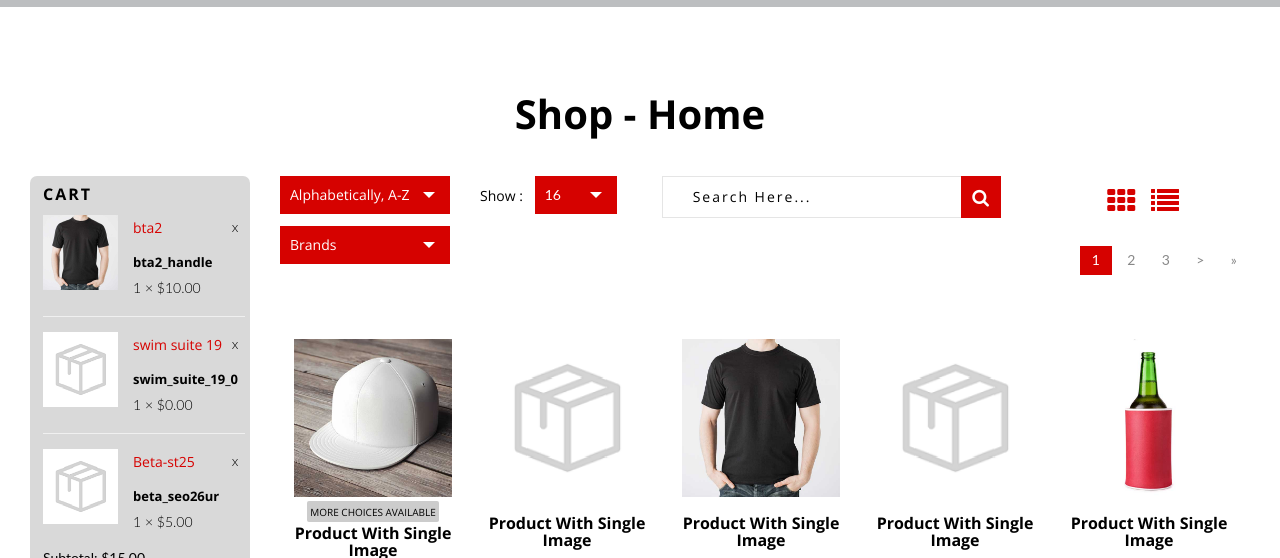
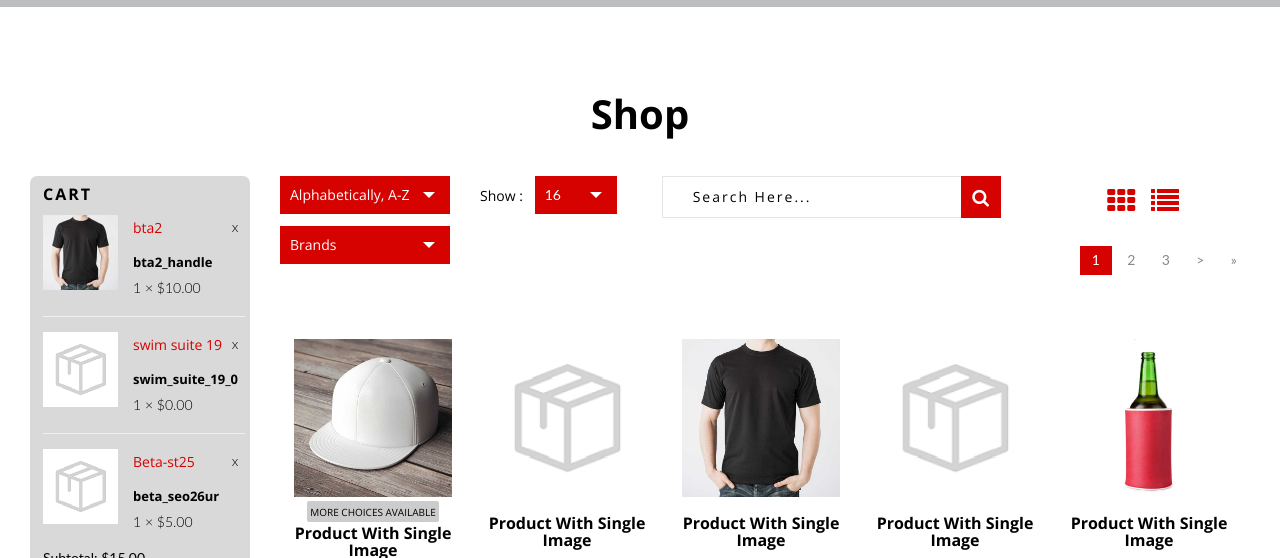
Before and after one commit to aaOrchid/orchid-ecomm-demo, a plain HTML site: page shop.html in a window 1280 px wide. Shown: the part 208-766 px from the top of the page. Drawn offline with nearby package versions, Linux system fonts and the light colour scheme.

Commit message:
shop update

```diff
--- a/shop.html
+++ b/shop.html
@@ -211,7 +211,7 @@
                 <section class="product-category-page">
                     <div class="container spacer">
                         <div class="row" id="storecat">
-                        <h2>Shop - Home</h2>
+                        <h2>Shop</h2>
                         </div>
                         <div class="row">
                             <div class="col-xs-12 col-sm-4 col-md-3">
```
